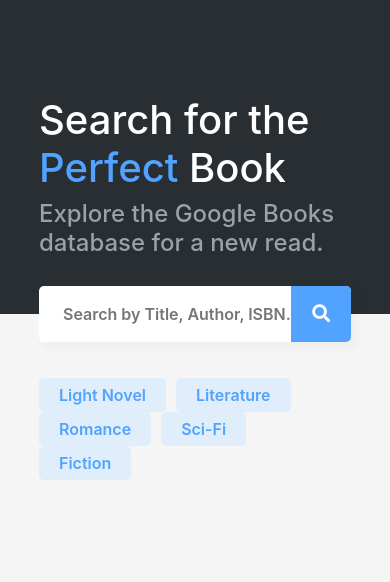
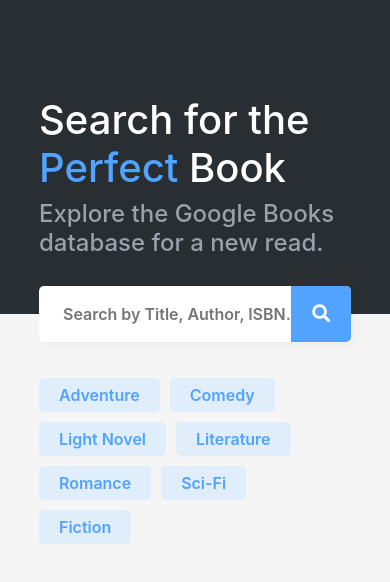
Before and after one commit to elaintran/BookTracker, a React (Create React App) app in the folder client/: page / in a window 390 px wide. Shown: the top 582 px of the page. Built offline with nearby package versions, Linux system fonts and the light colour scheme.

Commit message:
added media queries

```diff
--- a/client/src/components/Card/style.css
+++ b/client/src/components/Card/style.css
@@ -3,3 +3,9 @@
     width: 50%;
     position: relative;
 }
+
+@media screen and (max-width: 950px) {
+    .card-container {
+        width: 100%;
+    }
+}
--- a/client/src/components/Dropdown/style.css
+++ b/client/src/components/Dropdown/style.css
@@ -12,3 +12,10 @@
 .fa-ellipsis-h:hover {
     cursor: pointer;
 }
+
+@media screen and (max-width: 500px) {
+    .fa-ellipsis-h {
+        top: 2.1rem;
+        right: 2rem;
+    }
+}
--- a/client/src/components/Results/style.css
+++ b/client/src/components/Results/style.css
@@ -45,3 +45,33 @@
     overflow: hidden;
     text-overflow: ellipsis;
 }
+
+@media screen and (max-width: 950px) {
+    .result-image {
+        width: 20%;
+    }
+    .book-information {
+        width: 80%;
+    }
+}
+
+@media screen and (max-width: 700px) {
+    .result-image {
+        width: 30%;
+    }
+    .book-information {
+        width: 70%;
+    }
+}
+
+@media screen and (max-width: 500px) {
+    .book-information {
+        margin-left: 1.5rem;
+    }
+    .book-information h5 {
+        width: 88%;
+    }
+    .result-card {
+        padding: 1rem;
+    }
+}
--- a/client/src/components/Tag/style.css
+++ b/client/src/components/Tag/style.css
@@ -5,6 +5,7 @@
     font-weight: 600;
     color: #51a3ff;
     margin-right: 10px;
+    margin-bottom: 10px;
 }
 
 .tag:hover {
--- a/client/src/pages/Search.js
+++ b/client/src/pages/Search.js
@@ -13,7 +13,6 @@
 class Search extends Component {
     state = {
         query: "",
-        tags: ["Light Novel", "Literature", "Romance", "Sci-Fi", "Fiction"],
         results: [],
         search: false
     }
@@ -63,6 +62,11 @@
         API.saveBook(savedData);
     }
 
+    renderTags() {
+        const tags = ["Adventure", "Comedy", "Light Novel", "Literature", "Romance", "Sci-Fi", "Fiction"];
+        return tags.map(tags => <Tag name={tags} click={this.searchBooks} />);
+    }
+
     //only show results section title if user has submitted a search
     renderSectionTitle() {
         if (this.state.results !== undefined && this.state.search) {
@@ -102,7 +106,7 @@
                 </Jumbotron>
                 <SearchBar change={this.handleInput} submit={this.handleSubmit}/>
                 <FlexContainer>
-                    {this.state.tags.map(tags => <Tag name={tags} click={this.searchBooks} />)}
+                    {this.renderTags()}
                 </FlexContainer>
                 <Wrapper>
                     {this.renderSectionTitle()}
```
